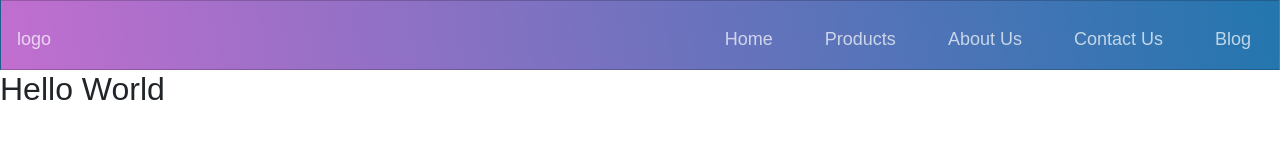
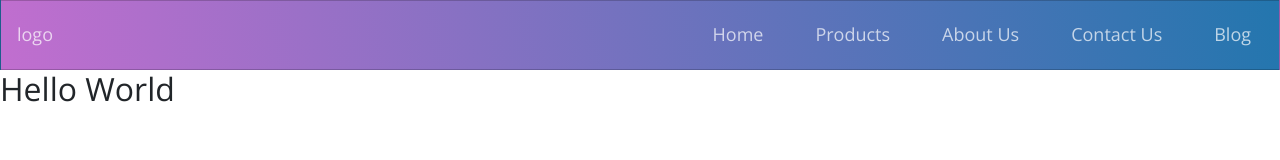
Before and after one commit to kolpakovin/responsive-website-front-end, a React (Create React App) app: page / in a window 1280 px wide. Shown: the top 160 px of the page. Built offline with nearby package versions, Linux system fonts and the light colour scheme.

Commit message:
changes in navbar.css

```diff
--- a/public/index.html
+++ b/public/index.html
@@ -14,6 +14,7 @@
   <link rel="stylesheet" href="https://maxcdn.bootstrapcdn.com/bootstrap/4.4.1/css/bootstrap.min.css"
     integrity="sha384-Vkoo8x4CGsO3+Hhxv8T/Q5PaXtkKtu6ug5TOeNV6gBiFeWPGFN9MuhOf23Q9Ifjh" crossorigin="anonymous" />
   <link rel="stylesheet" href="https://maxcdn.bootstrapcdn.com/font-awesome/4.7.0/css/font-awesome.min.css">
+  <link href="https://fonts.googleapis.com/css2?family=Open+Sans&display=swap" rel="stylesheet">
 
   <!--
       Notice the use of %PUBLIC_URL% in the tags above.
--- a/src/App.css
+++ b/src/App.css
@@ -5,7 +5,7 @@
 }
 
 body {
-  font-family: "Josefin Sans", sans-serif;
+  font-family: "Open Sans", sans-serif;
 }
 ul {
   margin: auto 0;
--- a/src/components/navbar/navbar.css
+++ b/src/components/navbar/navbar.css
@@ -39,7 +39,6 @@
     .navbar {
         display: flex;
         justify-content: space-between;
-        padding-bottom: 0;
         height: 70px;
         align-items: center;
     }
```
